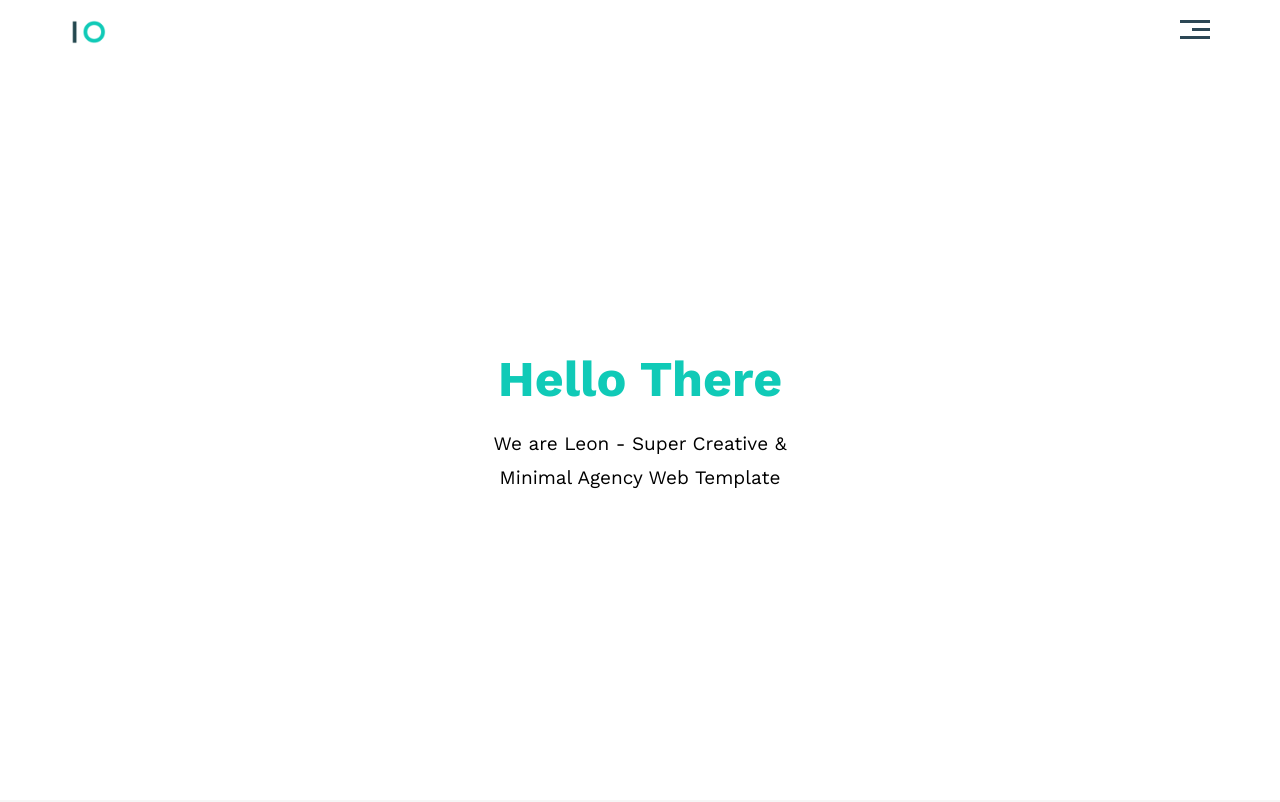
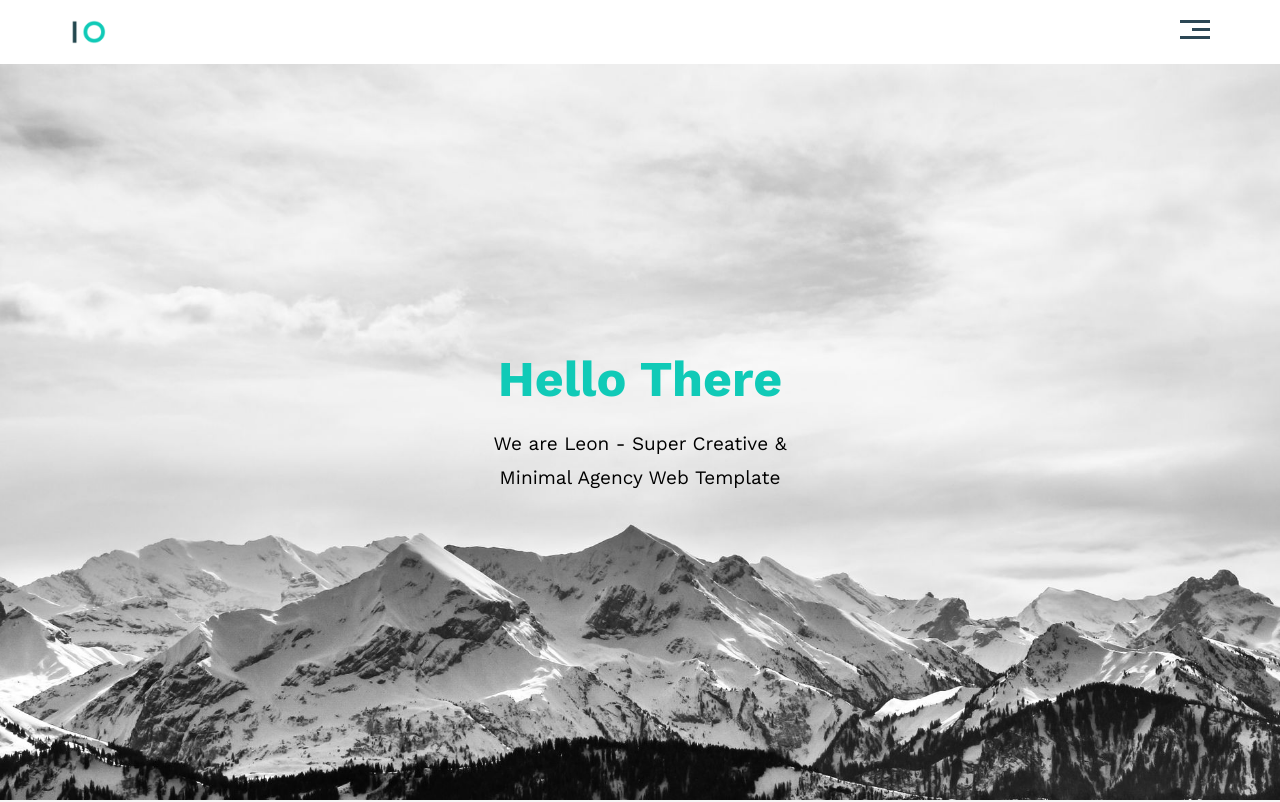
Before and after one commit to ramymansy/Templates-1, a plain HTML site: page index.html in a window 1280 px wide. Shown: the top 802 px of the page. Drawn offline with nearby package versions, Linux system fonts and the light colour scheme.

Commit message:
update css file

```diff
--- a/css/leon.css
+++ b/css/leon.css
@@ -135,7 +135,7 @@ body {
 /* End header */
 /* Start Landing Section */
 .landing {
-  background-image: url("images/mountain.jpg");
+  background-image: url("../images/mountain.jpg");
   background-size: cover;
   height: calc(100vh - 64px);
   position: relative;
```
